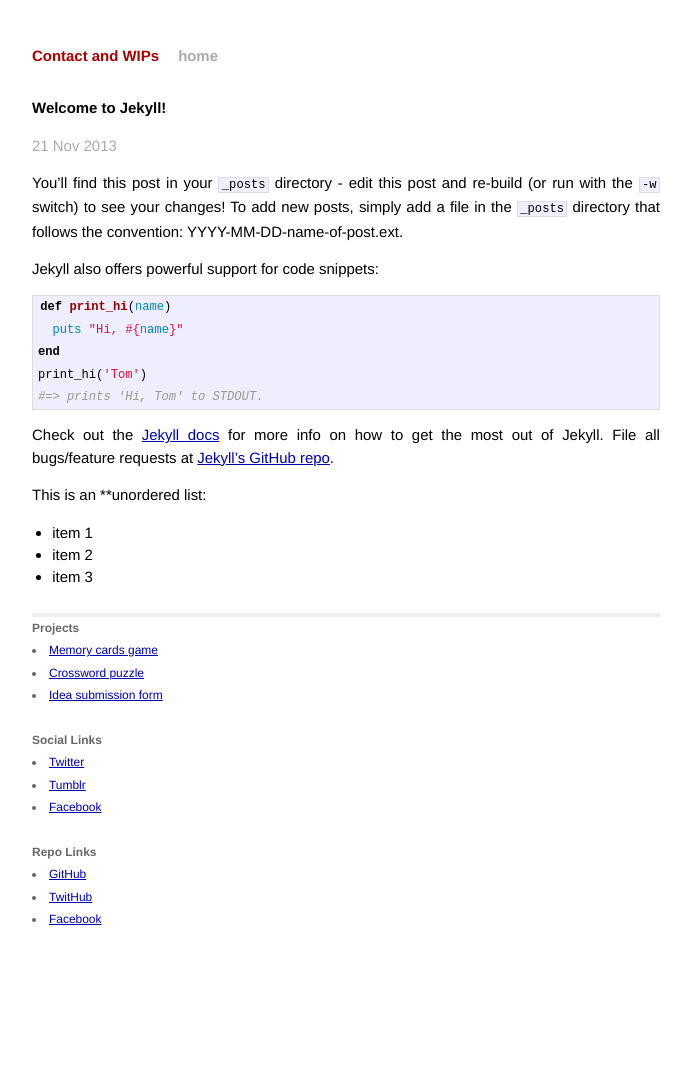
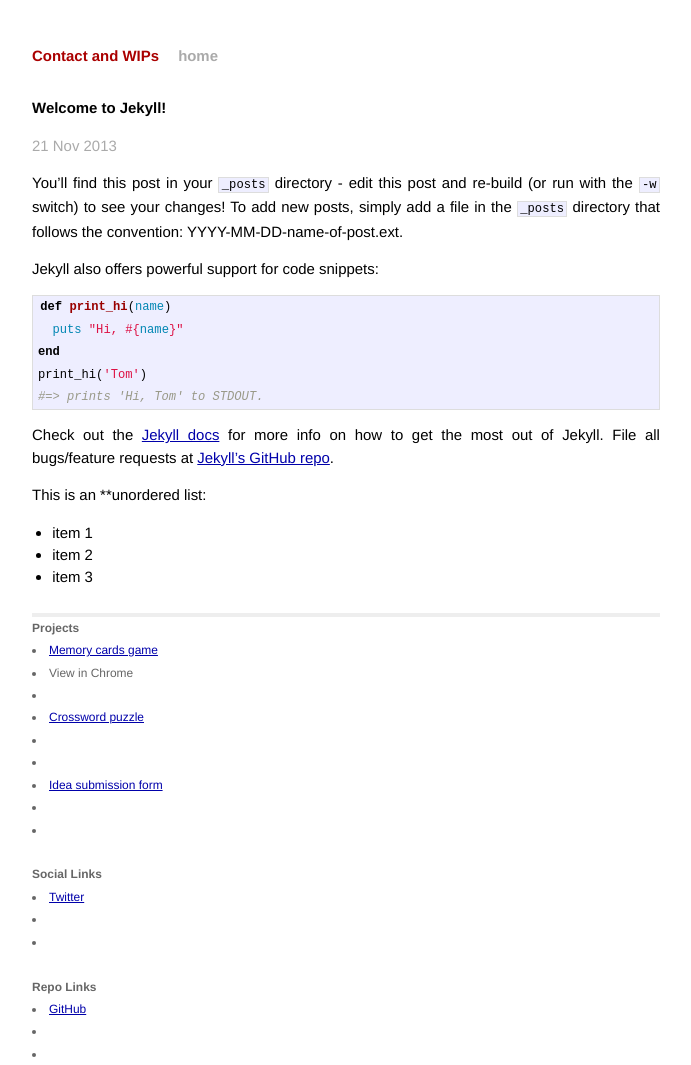
Before and after one commit to SophGits/sophgits.github.io, a Jekyll site: the page built from _posts/2013-11-21-welcome-to-jekyll.markdown, in a window 1280 px wide. Shown: the whole page, without its empty margins (294-985 px from the left). Built offline with Jekyll 4.4.1, drawn with Linux system fonts in a browser that asks for light colours; Markdown is read by kramdown in place of the engine named in the settings; before the commit the page ends 945 px from its top, so only the background shows below that.

Commit message:
Play with gh-pages.

```diff
--- a/_data/repos.yml
+++ b/_data/repos.yml
@@ -1,6 +1,2 @@
 - name: GitHub
-  url: http://twitter.com/sophtwits
-- name: TwitHub
-  url: http://sophtumbls.tumblr.com/
-- name: Facebook
-  url: https://www.facebook.com/foo
+  url: https://github.com/sophgits
--- a/_data/social.yml
+++ b/_data/social.yml
@@ -1,6 +1,2 @@
 - name: Twitter
   url: http://twitter.com/sophtwits
-- name: Tumblr
-  url: http://sophtumbls.tumblr.com/
-- name: Facebook
-  url: https://www.facebook.com/foo
--- a/_includes/links.html
+++ b/_includes/links.html
@@ -2,5 +2,6 @@
 {% for link in site.data[include.links] %}
   <li>
       <a  href="{{ link.url }}">{{ link.name }}</a>
+      <li>{{ link.notes }}<li>
   </li>
 {% endfor %}
```
Also changed, not shown: _includes/footer.html (+5 -6 lines). Lines whose indentation alone changed are shown as unchanged.
